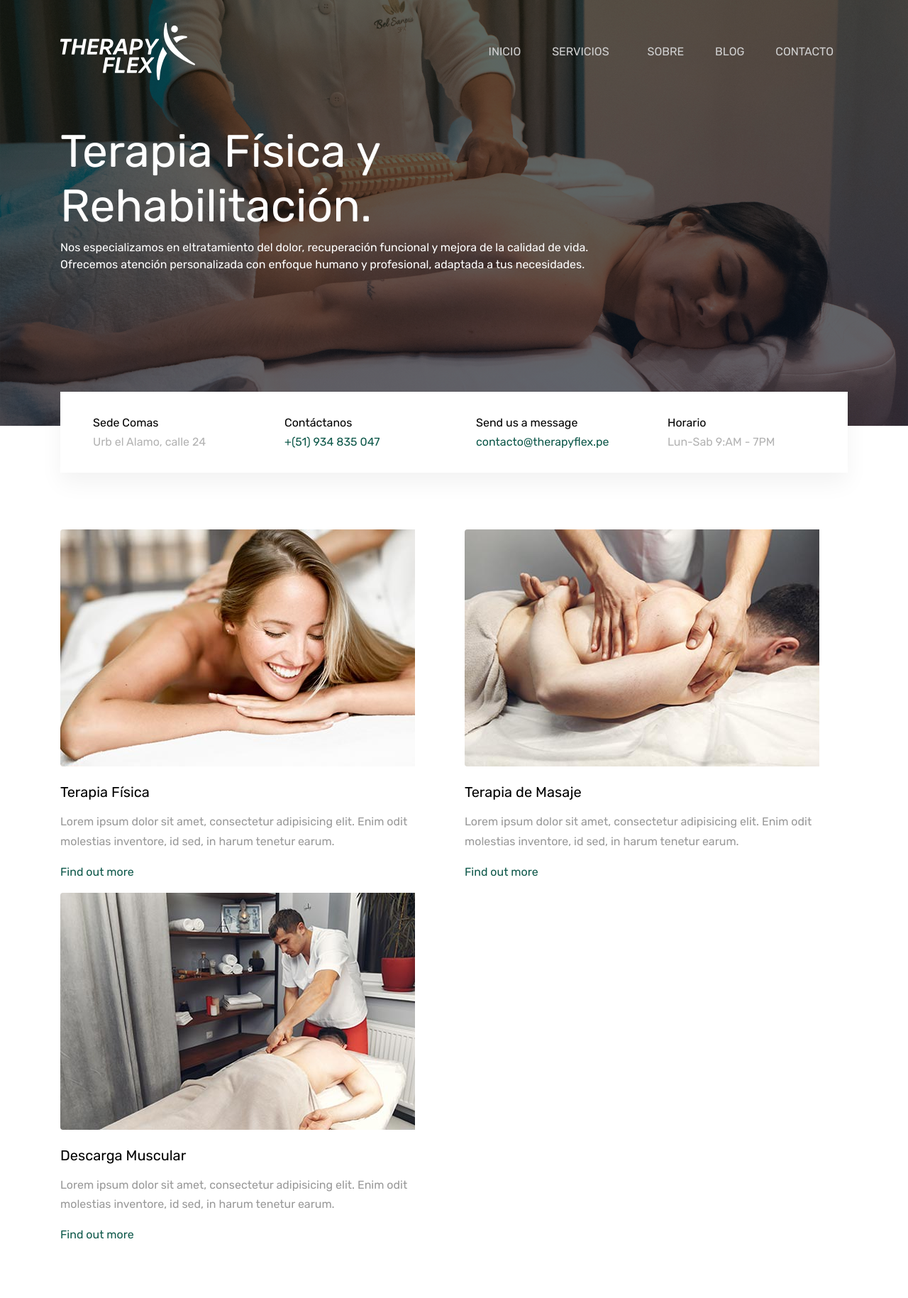
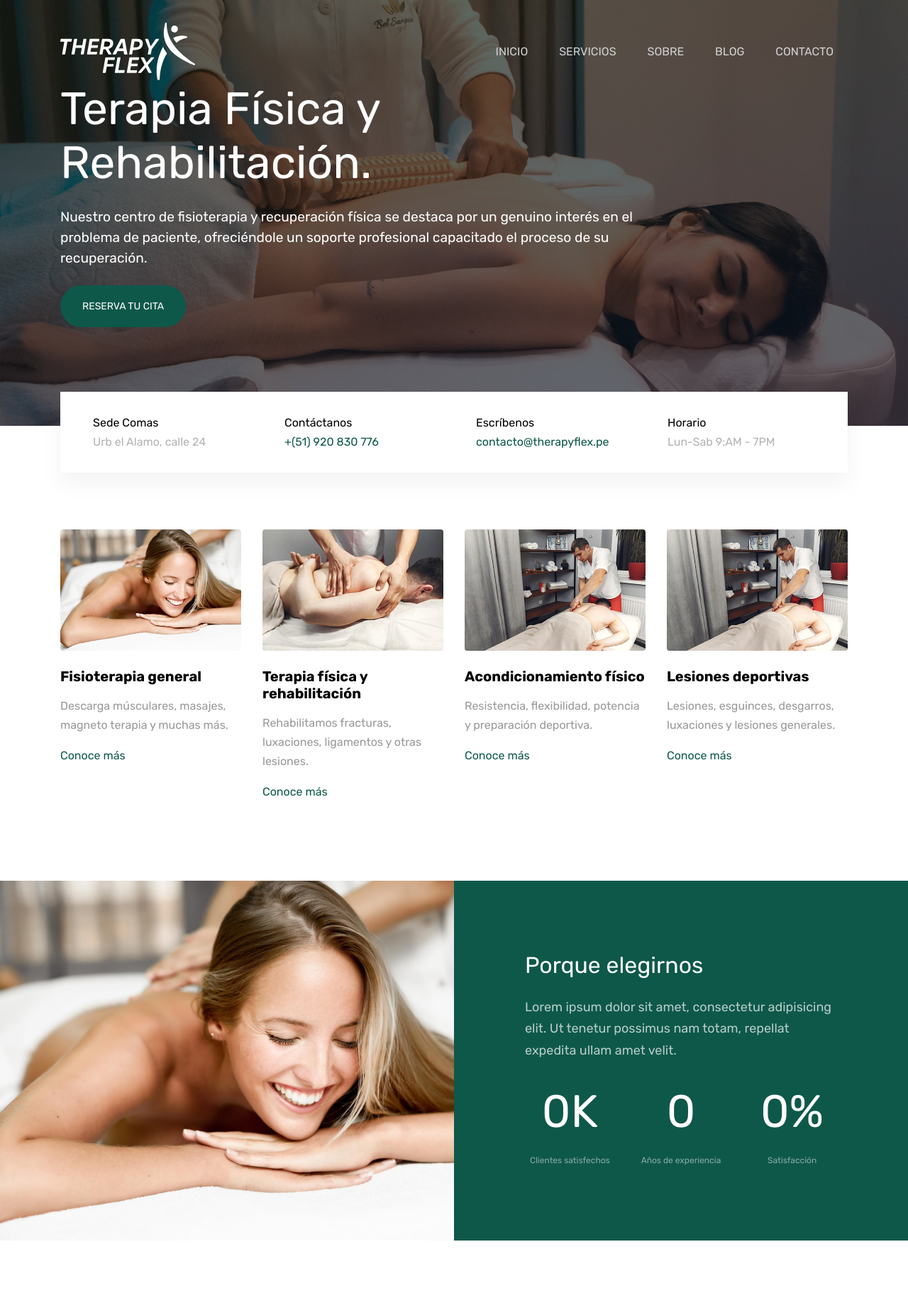
Before and after one commit to jlcallalle/therapyflex, a PHP site: page / in a window 1280 px wide. Shown: the top 1829 px of the page at 71% size. Run offline with PHP 8.4, Linux system fonts and the light colour scheme; style sheets or scripts are compiled from the project's sources.

Commit message:
actualiza servicios therapy

```diff
--- a/css/style.css
+++ b/css/style.css
@@ -2176,6 +2176,7 @@ h1, h2, h3, h4, h5,
 }
 .block-services-1 h3 {
   color: #000;
+  font-weight: bold;
 }
 .block-services-1 .block-service-1-more {
   transition: 0.3s all ease;
@@ -2294,6 +2295,10 @@ h1, h2, h3, h4, h5,
   padding-bottom: 7px !important;
 }
 
+html {
+  scroll-behavior: smooth;
+}
+
 .custom-logo {
   max-width: 190px;
   width: 190px;
@@ -2313,4 +2318,23 @@ a {
   background-color: #0e584a !important;
 }
 
+.btn-primary:hover {
+  color: #edf6ee;
+  background-color: #178e79;
+  border-color: #178e79;
+}
+
+.wrapper-slider .texto-banner {
+  font-size: 1.2rem;
+}
+
+.bg-dark-green {
+  background-color: #064E3B; /* verde oscuro tipo Therapy Flex */
+}
+
+.object-fit-cover {
+  object-fit: cover;
+  height: 100%;
+}
+
 /*# sourceMappingURL=style.css.map */
--- a/index.html
+++ b/index.html
@@ -57,7 +57,8 @@
 
               <ul class="site-menu js-clone-nav mr-auto d-none d-lg-block">
                 <li class="active"><a href="index.html"><span>Inicio</span></a></li>
-                <li class="has-children">
+                <li><a href="#servicios"><span>Servicios</span></a></li>
+                <!-- <li class="has-children">
                   <a href="services.html"><span>Servicios</span></a>
                   <ul class="dropdown arrow-top">
                     <li><a href="#">Physical Therapy</a></li>
@@ -72,7 +73,7 @@
                       </ul>
                     </li>
                   </ul>
-                </li>
+                </li> -->
                 <li><a href="about.html"><span>Sobre</span></a></li>
                 <li><a href="blog.html"><span>Blog</span></a></li>
                 <li><a href="contact.html"><span>Contacto</span></a></li>
@@ -106,13 +107,17 @@
                 <div class="wp-block-uagb-info-box">
                     <div class="wrapper-slider">
                         <div
-                            class="title-banner">
+                            class="title-banner mb-4">
                             <h1>Terapia Física y Rehabilitación.</h1>
                         </div>
-                        <p class="texto-banner">
-                            Nos especializamos en eltratamiento del dolor, recuperación funcional y mejora de la calidad de vida. Ofrecemos atención
-                            personalizada con enfoque humano y profesional, adaptada a tus necesidades.
+                        <p class="texto-banner mt-3">
+                          Nuestro centro de fisioterapia y recuperación física se destaca por un genuino interés en el problema de paciente, ofreciéndole un soporte profesional capacitado el proceso de su recuperación.
                         </p>
+                        <div class="box-btn-slider mt-4">
+                            <a class="btn btn-primary btn-pill" href="#" role="button">
+                                <span>RESERVA TU CITA</span>
+                            </a>
+                        </div>
                     </div>
                 </div>
 
@@ -147,7 +152,7 @@
                 <span class="icon icon-phone mr-3"></span>
                 <div class="text">
                   <strong class="d-block heading">Contáctanos</strong>
-                  <span class="excerpt"><a href="#">+(51) 934 835 047</a></span>
+                  <span class="excerpt"><a href="#">+(51) 920 830 776</a></span>
                 </div>
               </div>
             </div>
@@ -155,7 +160,7 @@
               <div class="d-flex quick-info-2">
                 <span class="icon icon-envelope mr-3"></span>
                 <div class="text">
-                  <strong class="d-block heading">Send us a message</strong>
+                  <strong class="d-block heading">Escríbenos</strong>
                   <span class="excerpt"><a href="#">contacto@therapyflex.pe</a></span>
                 </div>
               </div>
@@ -174,31 +179,39 @@
       </div>
     </div>
 
-    <div class="block-services-1 py-5">
+    <div id="servicios" class="block-services-1 py-5">
       <div class="container">
         <div class="row">
-          <div class="mb-4 mb-lg-0 col-sm-6 col-md-6 col-lg-6">
+          <div class="mb-4 mb-lg-0 col-sm-6 col-md-6 col-lg-3">
             <div class="block-service-1-card">
               <a href="#" class="thumbnail-link d-block mb-4"><img src="images/img_1.jpg" alt="Image" class="img-fluid"></a>
-              <h3 class="block-service-1-heading mb-3"><a href="#">Terapia Física</a></h3>
-              <div class="block-service-1-excerpt"><p>Lorem ipsum dolor sit amet, consectetur adipisicing elit. Enim odit molestias inventore, id sed, in harum tenetur earum.</p></div>
-              <p><a href="#" class="d-inline-flex align-items-center block-service-1-more"><span>Find out more</span> <span class="icon-keyboard_arrow_right icon"></span></a></p>
+              <h3 class="block-service-1-heading mb-3"><a href="#">Fisioterapia general</a></h3>
+              <div class="block-service-1-excerpt"><p>Descarga músculares, masajes, magneto terapia y muchas más.</p></div>
+              <p><a href="#" class="d-inline-flex align-items-center block-service-1-more"><span>Conoce más</span> <span class="icon-keyboard_arrow_right icon"></span></a></p>
             </div>
           </div>
-          <div class="mb-4 mb-lg-0 col-sm-6 col-md-6 col-lg-6">
+          <div class="mb-4 mb-lg-0 col-sm-6 col-md-6 col-lg-3">
             <div class="block-service-1-card">
               <a href="#" class="thumbnail-link d-block mb-4"><img src="images/img_3.jpg" alt="Image" class="img-fluid"></a>
-              <h3 class="block-service-1-heading mb-3"><a href="#">Terapia de Masaje</a></h3>
-              <div class="block-service-1-excerpt"><p>Lorem ipsum dolor sit amet, consectetur adipisicing elit. Enim odit molestias inventore, id sed, in harum tenetur earum.</p></div>
-              <p><a href="#" class="d-inline-flex align-items-center block-service-1-more"><span>Find out more</span> <span class="icon-keyboard_arrow_right icon"></span></a></p>
+              <h3 class="block-service-1-heading mb-3"><a href="#">Terapia física y rehabilitación</a></h3>
+              <div class="block-service-1-excerpt"><p>Rehabilitamos fracturas, luxaciones, ligamentos y otras lesiones.</p></div>
+              <p><a href="#" class="d-inline-flex align-items-center block-service-1-more"><span>Conoce más</span> <span class="icon-keyboard_arrow_right icon"></span></a></p>
             </div>
           </div>
-          <div class="mb-4 mb-lg-0 col-sm-6 col-md-6 col-lg-6">
+          <div class="mb-4 mb-lg-0 col-sm-6 col-md-6 col-lg-3">
             <div class="block-service-1-card">
               <a href="#" class="thumbnail-link d-block mb-4"><img src="images/img_2.jpg" alt="Image" class="img-fluid"></a>
-              <h3 class="block-service-1-heading mb-3"><a href="#">Descarga Muscular</a></h3>
-              <div class="block-service-1-excerpt"><p>Lorem ipsum dolor sit amet, consectetur adipisicing elit. Enim odit molestias inventore, id sed, in harum tenetur earum.</p></div>
-              <p><a href="#" class="d-inline-flex align-items-center block-service-1-more"><span>Find out more</span> <span class="icon-keyboard_arrow_right icon"></span></a></p>
+              <h3 class="block-service-1-heading mb-3"><a href="#">Acondicionamiento físico</a></h3>
+              <div class="block-service-1-excerpt"><p>Resistencia, flexibilidad, potencia y preparación deportiva.</p></div>
+              <p><a href="#" class="d-inline-flex align-items-center block-service-1-more"><span>Conoce más</span> <span class="icon-keyboard_arrow_right icon"></span></a></p>
+            </div>
+          </div>
+          <div class="mb-4 mb-lg-0 col-sm-6 col-md-6 col-lg-3">
+            <div class="block-service-1-card">
+              <a href="#" class="thumbnail-link d-block mb-4"><img src="images/img_2.jpg" alt="Image" class="img-fluid"></a>
+              <h3 class="block-service-1-heading mb-3"><a href="#">Lesiones deportivas</a></h3>
+              <div class="block-service-1-excerpt"><p>Lesiones, esguinces, desgarros, luxaciones y lesiones generales.</p></div>
+              <p><a href="#" class="d-inline-flex align-items-center block-service-1-more"><span>Conoce más</span> <span class="icon-keyboard_arrow_right icon"></span></a></p>
             </div>
           </div>
         </div>
@@ -249,68 +262,11 @@
       </div>
     </div>
 
-    <div class="site-section bg-light">
-      <div class="container">
-        <div class="row mb-5">
-          <div class="col-md-12 text-center">
-            <h2 class="site-section-heading text-center font-secondary">Nuestras Ofertas Especiales</h2>
-          </div>
-        </div>
-      </div>
-      <div class="container">
-        <div class="d-block d-lg-flex">
-          <div class="half-wrap d-block d-md-flex">
-            <div class="half bg-white d-block d-md-flex arrow-right">
-              <div class="text">
-                <h2>Physical Therapy</h2>
-                <p>Lorem ipsum dolor sit amet, consectetur adipisicing elit. Repellendus, unde!</p>
-                <p><a href="course-details.html" class="btn btn-primary btn-sm btn-pill">Learn More</a></p>
-              </div>
-            </div>
-            <div class="half bg-img img" style="background-image: url('images/img_1.jpg');"></div>
-          </div>
-          <div class="half-wrap d-block d-md-flex">
-            <div class="half bg-white d-block d-md-flex arrow-right">
-              <div class="text">
-                <h2>Massage Therapy</h2>
-                <p>Lorem ipsum dolor sit amet, consectetur adipisicing elit. Repellendus, unde!</p>
-                <p><a href="course-details.html" class="btn btn-primary btn-sm btn-pill">Learn More</a></p>
-              </div>
-            </div>
-            <div class="half bg-img img" style="background-image: url('images/img_2.jpg');"></div>
-          </div>
-        </div>
-
-        <div class="d-block d-lg-flex">
-            <div class="half-wrap d-block d-md-flex">
-              <div class="half bg-white d-block d-md-flex arrow-left order-md-2">
-                <div class="text">
-                  <h2>Chiropractic Therapy</h2>
-                  <p>Lorem ipsum dolor sit amet, consectetur adipisicing elit. Repellendus, unde!</p>
-                  <p><a href="course-details.html" class="btn btn-primary btn-sm btn-pill">Learn More</a></p>
-                </div>
-              </div>
-              <div class="half bg-img img" style="background-image: url('images/img_3.jpg');"></div>
-            </div>
-            <div class="half-wrap d-block d-md-flex">
-              <div class="half bg-white  d-block d-md-flex arrow-left order-md-2">
-                <div class="text">
-                  <h2>Chiropractic Therapy</h2>
-                  <p>Lorem ipsum dolor sit amet, consectetur adipisicing elit. Repellendus, unde!</p>
-                  <p><a href="course-details.html" class="btn btn-primary btn-sm btn-pill">Learn More</a></p>
-                </div>
-              </div>
-              <div class="half bg-img img" style="background-image: url('images/img_4.jpg');"></div>
-            </div>
-          </div>
-      </div>
-    </div>
-
     <div class="site-section">
       <div class="container">
         <div class="row mb-5">
           <div class="col-md-12 text-center">
-            <h2 class="site-section-heading text-center font-secondary">Happy Customers</h2>
+            <h2 class="site-section-heading text-center font-secondary">Clientes satisfechos</h2>
           </div>
         </div>
         <div class="row">
@@ -372,11 +328,11 @@
       <div class="container">
         <div class="row align-items-center justify-content-between">
           <div class="col-lg-7 mb-4 mb-lg-0">
-            <h2 class="mb-3 mt-0 text-white">Upto 30% Discount for The First Commers</h2>
+            <h2 class="mb-3 mt-0 text-white">Hasta un 30% de descuento en tu primera sesión.</h2>
             <p class="mb-0 text-white lead">Far far away, behind the word mountains, far from the countries Vokalia and Consonantia, there live the blind texts.</p>
           </div>
           <div class="col-lg-4">
-            <p class="mb-0"><a href="contact.html" class="btn btn-outline-white text-white btn-md btn-pill px-5 font-weight-bold btn-block">Contact Us</a></p>
+            <p class="mb-0"><a href="contact.html" class="btn btn-outline-white text-white btn-md btn-pill px-5 font-weight-bold btn-block">Contáctanos</a></p>
           </div>
         </div>
       </div>
@@ -385,37 +341,28 @@
     <footer class="site-footer">
       <div class="container">
         <div class="row">
-          <div class="col-md-9">
+          <div class="col-md-8">
             <div class="row">
-              <div class="col-md-6 mb-5 mb-lg-0 col-lg-3">
-                <h2 class="footer-heading mb-4">Quick Links</h2>
+              <div class="col-md-6 mb-5 mb-lg-0 col-lg-4">
+                <h2 class="footer-heading mb-4">Enlaces</h2>
                 <ul class="list-unstyled">
-                  <li><a href="#">About Us</a></li>
-                  <li><a href="#">Services</a></li>
-                  <li><a href="#">Testimonials</a></li>
-                  <li><a href="#">Contact Us</a></li>
+                  <li><a href="#">Nosotros</a></li>
+                  <li><a href="#">Servicios</a></li>
+                  <li><a href="#">Testimonios</a></li>
+                  <li><a href="#">Contactanos</a></li>
                 </ul>
               </div>
-              <div class="col-md-6 mb-5 mb-lg-0 col-lg-3">
-                <h2 class="footer-heading mb-4">Products</h2>
+              <div class="col-md-6 mb-5 mb-lg-0 col-lg-4">
+                <h2 class="footer-heading mb-4">Productos</h2>
                 <ul class="list-unstyled">
-                  <li><a href="#">About Us</a></li>
-                  <li><a href="#">Services</a></li>
-                  <li><a href="#">Testimonials</a></li>
-                  <li><a href="#">Contact Us</a></li>
+                  <li><a href="#">Nosotros</a></li>
+                  <li><a href="#">Servicios</a></li>
+                  <li><a href="#">Testimonios</a></li>
+                  <li><a href="#">Contactanos</a></li>
                 </ul>
               </div>
-              <div class="col-md-6 mb-5 mb-lg-0 col-lg-3">
-                <h2 class="footer-heading mb-4">Features</h2>
-                <ul class="list-unstyled">
-                  <li><a href="#">About Us</a></li>
-                  <li><a href="#">Services</a></li>
-                  <li><a href="#">Testimonials</a></li>
-                  <li><a href="#">Contact Us</a></li>
-                </ul>
-              </div>
-              <div class="col-md-6 mb-5 mb-lg-0 col-lg-3">
-                <h2 class="footer-heading mb-4">Follow Us</h2>
+              <div class="col-md-6 mb-5 mb-lg-0 col-lg-4">
+                <h2 class="footer-heading mb-4">Síguenos</h2>
                 <a href="#" class="pl-0 pr-3"><span class="icon-facebook"></span></a>
                 <a href="#" class="pl-3 pr-3"><span class="icon-twitter"></span></a>
                 <a href="#" class="pl-3 pr-3"><span class="icon-instagram"></span></a>
@@ -423,9 +370,9 @@
               </div>
             </div>
           </div>
-          <div class="col-lg-3">
-            <h2 class="footer-heading mb-4">Subscribe Newsletter</h2>
-            <p>Far far away, behind the word mountains, far from the countries Vokalia and Consonantia, there live the blind texts.</p>
+          <div class="col-lg-4">
+            <h2 class="footer-heading mb-4">Susbribete</h2>
+            <p>Suscríbete a nuestro blog y recibe el 20% dscto enn tu primra cita!</p>
             <form action="#" method="post" class="subscription">
               <div class="input-group mb-3  d-flex align-items-stretch">
                 <input type="text" class="form-control bg-transparent" placeholder="Enter Email" aria-label="Enter Email" aria-describedby="button-addon2">
--- a/scss/_site-blocks.scss
+++ b/scss/_site-blocks.scss
@@ -1576,6 +1576,7 @@
 	color: #999;
 	h3 {
 		color: $black;
+		font-weight: bold;
 	}
 	.block-service-1-more {
 		transition: .3s all ease;
--- a/scss/style.scss
+++ b/scss/style.scss
@@ -8,6 +8,10 @@
 @import "site-navbar";
 /* Blocks */
 @import "site-blocks";
+
+html {
+  scroll-behavior: smooth;
+}
 
 .custom-logo  {
     max-width: 190px;
@@ -27,3 +31,24 @@ a {
 .bg-primary {
     background-color: #0e584a !important;
 }
+
+.btn-primary:hover {
+    color: #edf6ee;
+    background-color: #178e79;
+    border-color: #178e79;
+}
+
+.wrapper-slider {
+    .texto-banner {
+        font-size: 1.2rem;
+    }
+}
+
+.bg-dark-green {
+  background-color: #064E3B; /* verde oscuro tipo Therapy Flex */
+}
+
+.object-fit-cover {
+  object-fit: cover;
+  height: 100%;
+}
```
Also changed, not shown: 1 other file.
